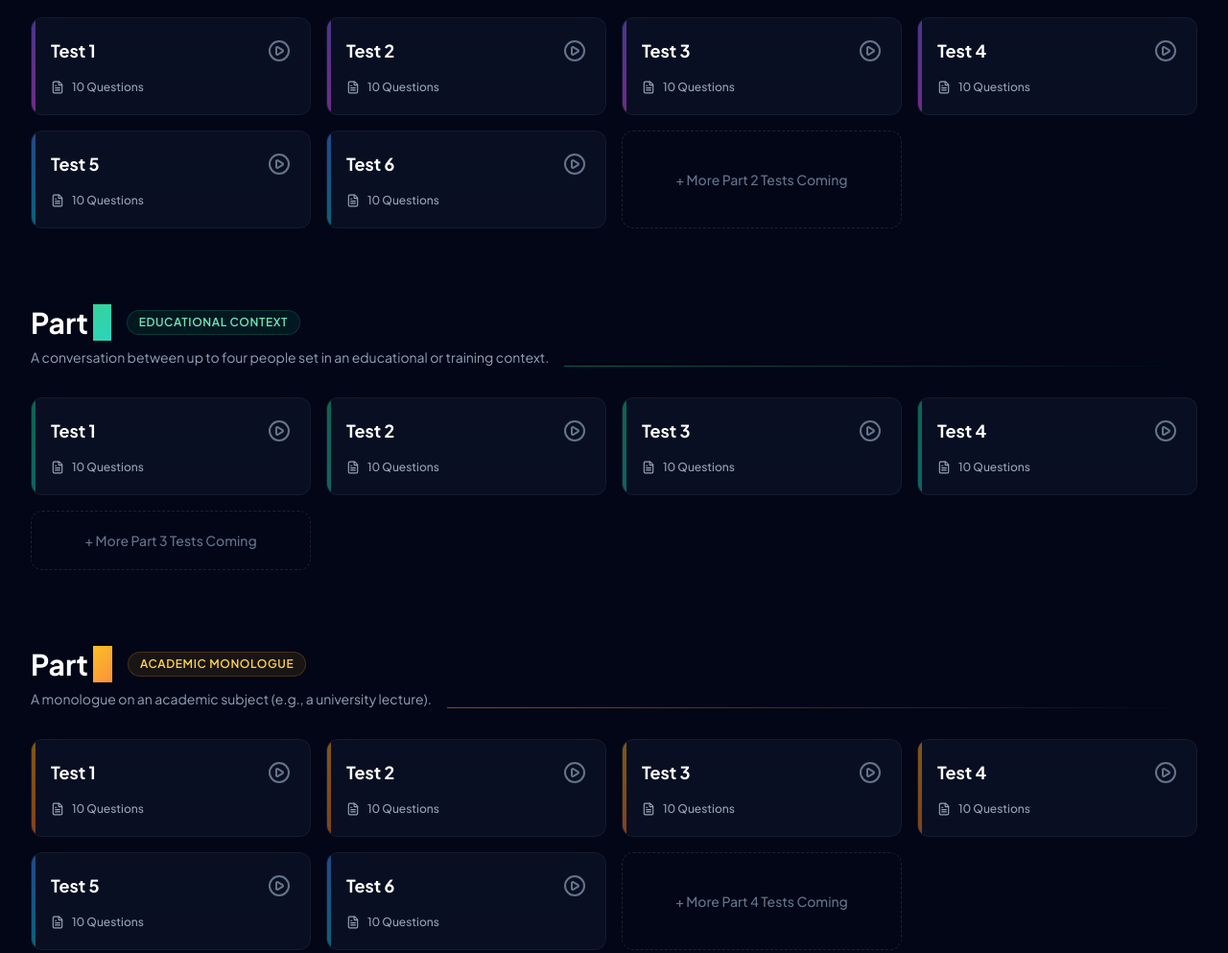
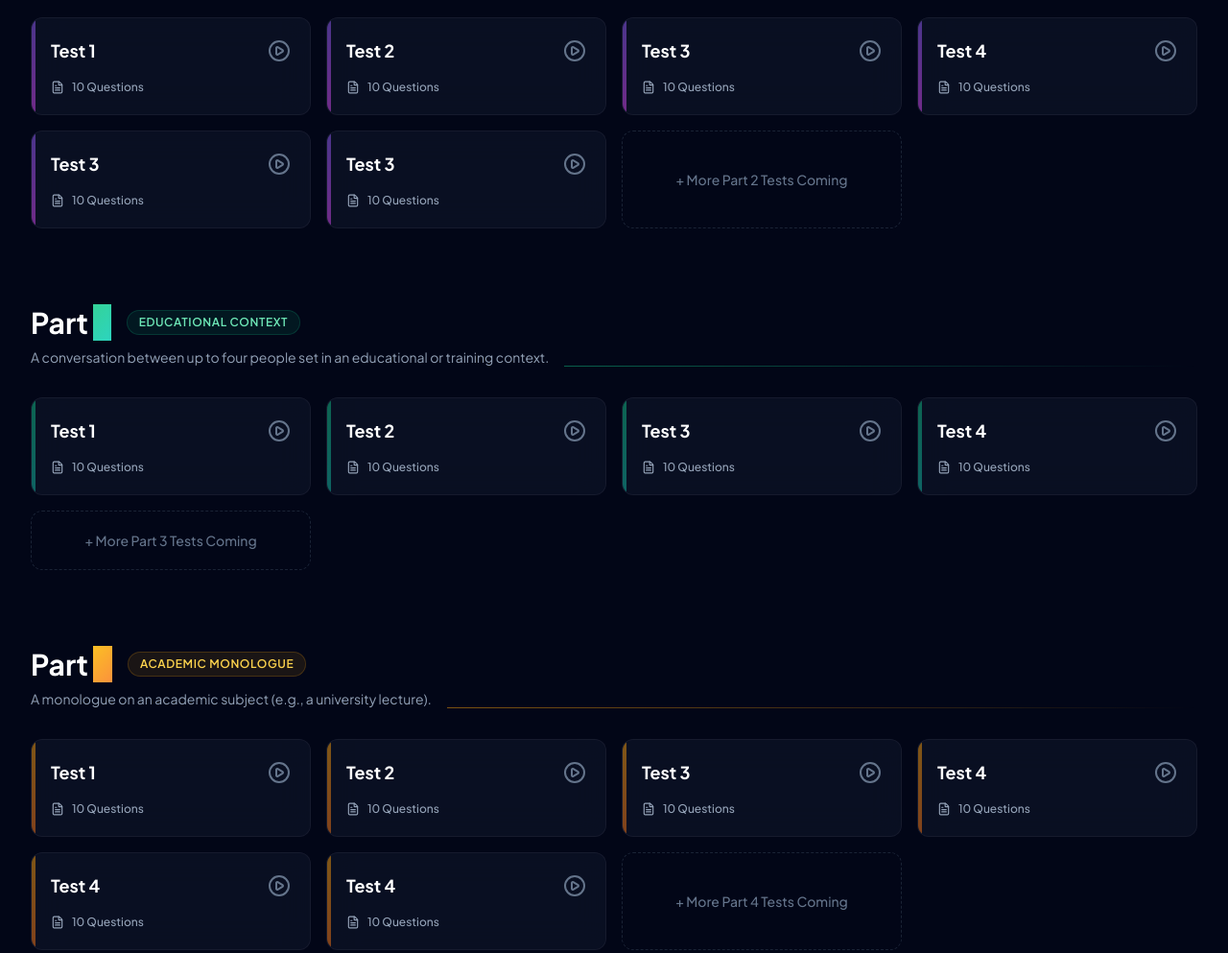
Before and after one commit to NeoTetsuya/Listening-IELTS, a plain HTML site: page index.html in a window 1280 px wide. Shown: the part 1180-2173 px from the top of the page at 96% size. Drawn offline with nearby package versions, Linux system fonts and the light colour scheme.

Commit message:
Update index.html

```diff
--- a/index.html
+++ b/index.html
@@ -332,20 +332,20 @@
                         </div>
                     </a>
                     <a href="Part 2 - test 5.html" class="searchable block group glass-panel rounded-xl p-5 card-hover relative overflow-hidden">
-                        <div class="absolute top-0 left-0 w-1 h-full part-1-grad opacity-50 group-hover:opacity-100 transition-opacity"></div>
+                        <div class="absolute top-0 left-0 w-1 h-full part-2-grad opacity-50 group-hover:opacity-100 transition-opacity"></div>
                         <div class="flex justify-between items-center mb-4">
-                            <span class="text-white font-bold text-lg">Test 5</span>
-                            <i data-lucide="play-circle" class="w-6 h-6 text-slate-500 play-icon transition-all duration-300"></i>
+                            <span class="text-white font-bold text-lg">Test 3</span>
+                            <i data-lucide="play-circle" class="w-6 h-6 text-slate-500 play-icon transition-all duration-300 group-hover:animate-pulse"></i>
                         </div>
                         <div class="flex gap-2 items-center text-xs font-medium text-slate-400">
                             <i data-lucide="file-text" class="w-3.5 h-3.5"></i> 10 Questions
                         </div>
                     </a>
                     <a href="Part 2 - test 6.html" class="searchable block group glass-panel rounded-xl p-5 card-hover relative overflow-hidden">
-                        <div class="absolute top-0 left-0 w-1 h-full part-1-grad opacity-50 group-hover:opacity-100 transition-opacity"></div>
+                        <div class="absolute top-0 left-0 w-1 h-full part-2-grad opacity-50 group-hover:opacity-100 transition-opacity"></div>
                         <div class="flex justify-between items-center mb-4">
-                            <span class="text-white font-bold text-lg">Test 6</span>
-                            <i data-lucide="play-circle" class="w-6 h-6 text-slate-500 play-icon transition-all duration-300"></i>
+                            <span class="text-white font-bold text-lg">Test 3</span>
+                            <i data-lucide="play-circle" class="w-6 h-6 text-slate-500 play-icon transition-all duration-300 group-hover:animate-pulse"></i>
                         </div>
                         <div class="flex gap-2 items-center text-xs font-medium text-slate-400">
                             <i data-lucide="file-text" class="w-3.5 h-3.5"></i> 10 Questions
@@ -472,21 +472,21 @@
                             <i data-lucide="file-text" class="w-3.5 h-3.5"></i> 10 Questions
                         </div>
                     </a>
-                     <a href="Part 4 - test 5.html" class="searchable block group glass-panel rounded-xl p-5 card-hover relative overflow-hidden">
-                        <div class="absolute top-0 left-0 w-1 h-full part-1-grad opacity-50 group-hover:opacity-100 transition-opacity"></div>
+                    <a href="Part 4 - test 6.html" class="searchable block group glass-panel rounded-xl p-5 card-hover relative overflow-hidden">
+                        <div class="absolute top-0 left-0 w-1 h-full part-4-grad opacity-50 group-hover:opacity-100 transition-opacity"></div>
                         <div class="flex justify-between items-center mb-4">
-                            <span class="text-white font-bold text-lg">Test 5</span>
-                            <i data-lucide="play-circle" class="w-6 h-6 text-slate-500 play-icon transition-all duration-300"></i>
+                            <span class="text-white font-bold text-lg">Test 4</span>
+                            <i data-lucide="play-circle" class="w-6 h-6 text-slate-500 play-icon transition-all duration-300 group-hover:animate-pulse"></i>
                         </div>
                         <div class="flex gap-2 items-center text-xs font-medium text-slate-400">
                             <i data-lucide="file-text" class="w-3.5 h-3.5"></i> 10 Questions
                         </div>
                     </a>
                     <a href="Part 4 - test 6.html" class="searchable block group glass-panel rounded-xl p-5 card-hover relative overflow-hidden">
-                        <div class="absolute top-0 left-0 w-1 h-full part-1-grad opacity-50 group-hover:opacity-100 transition-opacity"></div>
+                        <div class="absolute top-0 left-0 w-1 h-full part-4-grad opacity-50 group-hover:opacity-100 transition-opacity"></div>
                         <div class="flex justify-between items-center mb-4">
-                            <span class="text-white font-bold text-lg">Test 6</span>
-                            <i data-lucide="play-circle" class="w-6 h-6 text-slate-500 play-icon transition-all duration-300"></i>
+                            <span class="text-white font-bold text-lg">Test 4</span>
+                            <i data-lucide="play-circle" class="w-6 h-6 text-slate-500 play-icon transition-all duration-300 group-hover:animate-pulse"></i>
                         </div>
                         <div class="flex gap-2 items-center text-xs font-medium text-slate-400">
                             <i data-lucide="file-text" class="w-3.5 h-3.5"></i> 10 Questions
```
